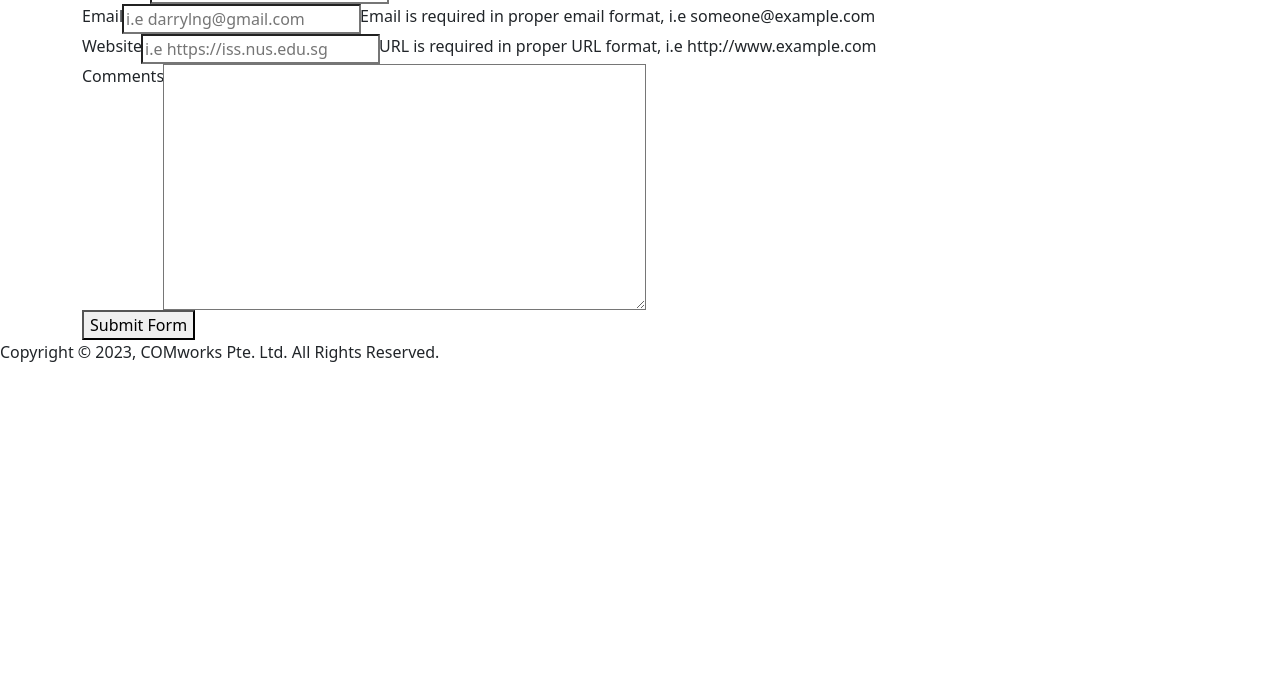
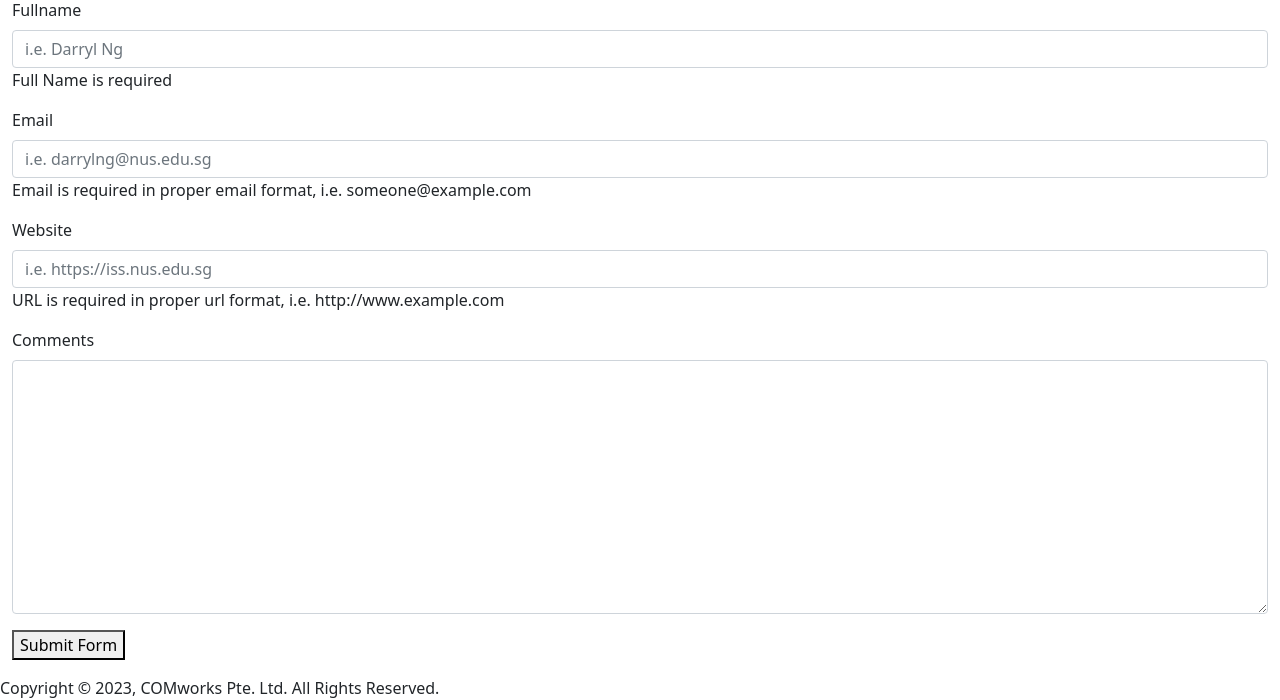
Before and after one commit to Vivolance/day07_workshop, a plain HTML site: page contact.html in a window 1280 px wide. Shown: the part 128-828 px from the top of the page. Before the commit the page ends 800 px from the top, so only its background shows below. Drawn offline with nearby package versions, Linux system fonts and the light colour scheme.

Commit message:
Third Commit

```diff
--- a/contact.html
+++ b/contact.html
@@ -62,38 +62,39 @@
         </nav>
     </div>
 
-    <div class="container fluid">
+    <div class="container-fluid">
         <div class="row">
             <section>
-                <form action="a" method="POST" name="Contact_form">
-                    <div class="input-group">
+                <form action="#" method="POST" name="contact_form">
+                    <div class="mb-3 mt-3">
                         <h2>Contact Us</h2>
+
                     </div>
-                    <div class="input-group">
-                        <label for="fullname">Fullname</label>
-                        <input type="text" placeholder="i.e Darryl Ng" required />
-                        <span>Full name is required</span>
+                    <div class="mb-3">
+                        <label for="fullname" class="form-label">Fullname</label>
+                        <input type="text" placeholder="i.e. Darryl Ng" required class="form-control" />
+                        <span>Full Name is required</span>
                     </div>
 
-                    <div class="input-group">
-                        <label for="email">Email</label>
-                        <input type="email" placeholder="i.e darrylng@gmail.com" required />
-                        <span>Email is required in proper email format, i.e someone@example.com</span>
+                    <div class="mb-3">
+                        <label for="email" class="form-label">Email</label>
+                        <input type="email" placeholder="i.e. darrylng@nus.edu.sg" required class="form-control" />
+                        <span>Email is required in proper email format, i.e. someone@example.com</span>
                     </div>
 
-                    <div class="input-group">
-                        <label for="website">Website</label>
-                        <input type="url" placeholder="i.e https://iss.nus.edu.sg" required pattern="(http/https)://.+" />
-                        <span>URL is required in proper URL format, i.e http://www.example.com</span>
+                    <div class="mb-3">
+                        <label for="website" class="form-label">Website</label>
+                        <input type="url" placeholder="i.e. https://iss.nus.edu.sg" required
+                            pattern="(http|https)://.+" class="form-control" />
+                        <span>URL is required in proper url format, i.e. http://www.example.com</span>
                     </div>
 
-                    <div class="input-group">
-                        <label for="comments">Comments</label>
-                        <textarea name="comments" cols="50" rows="10"></textarea>
-
+                    <div class="mb-3">
+                        <label for="comments" class="form-label">Comments</label>
+                        <textarea name="comments" cols="50" rows="10" class="form-control"></textarea>
                     </div>
 
-                    <div class="input-group">
+                    <div class="mb-3">
                         <button type="submit">Submit Form</button>
                     </div>
                 </form>
@@ -101,7 +102,6 @@
         </div>
     </div>
 
-
     <footer>
         Copyright &copy; 2023, COMworks Pte. Ltd. All Rights Reserved.
     </footer>
```
